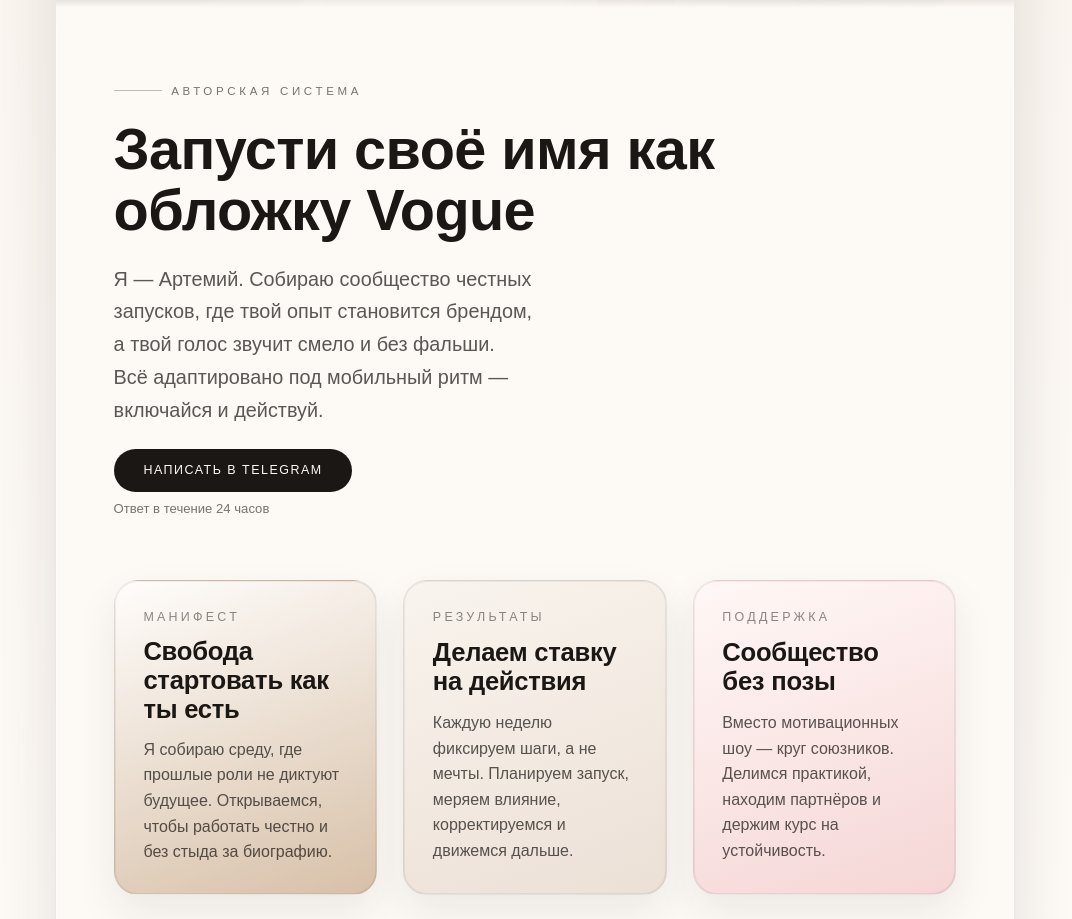
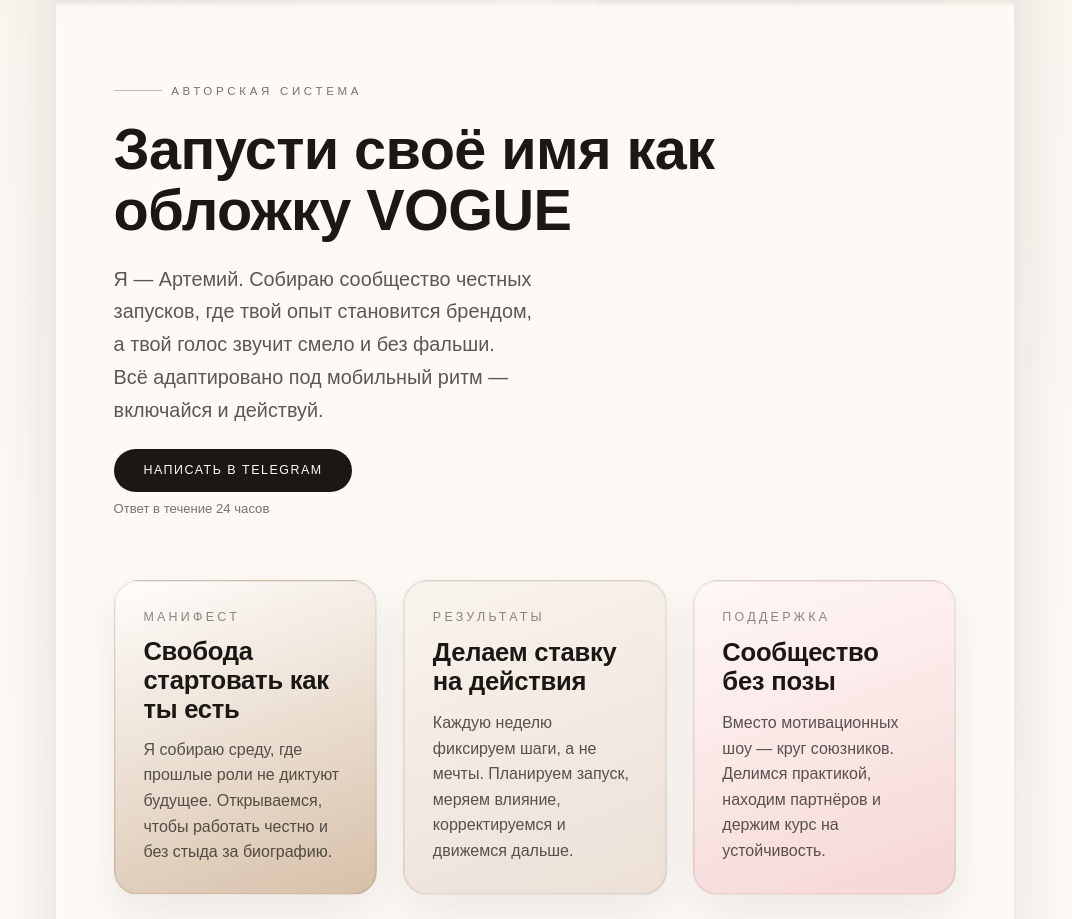
Before and after one commit to DEOZMSK/kcopoc_friends, a Next.js app: page / in a window 1280 px wide. Shown: the part 1728-2647 px from the top of the page, without its empty margins (105-1177 px from the left). Built offline with nearby package versions, Linux system fonts and the light colour scheme; a web font is replaced by a local one.

Commit message:
Make Vogue headline uppercase

```diff
--- a/app/page.tsx
+++ b/app/page.tsx
@@ -82,7 +82,7 @@
       <div className="page__content">
         <header className="hero">
           <span className="hero__label">Авторская система</span>
-          <h1 className="hero__title">Запусти своё имя как обложку Vogue</h1>
+          <h1 className="hero__title">Запусти своё имя как обложку VOGUE</h1>
           <p className="hero__lede">
             Я — Артемий. Собираю сообщество честных запусков, где твой опыт становится брендом, а твой голос звучит
             смело и без фальши. Всё адаптировано под мобильный ритм — включайся и действуй.
```
